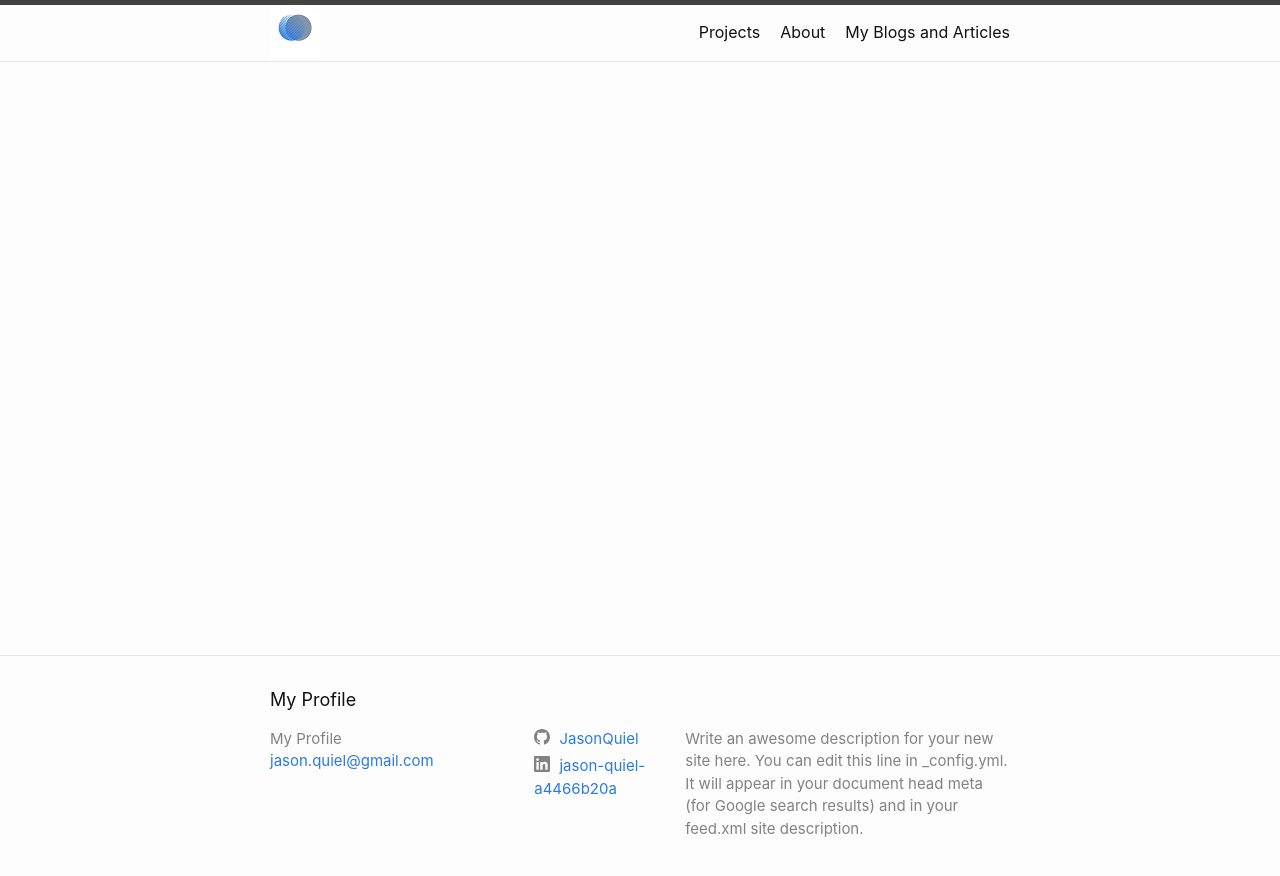
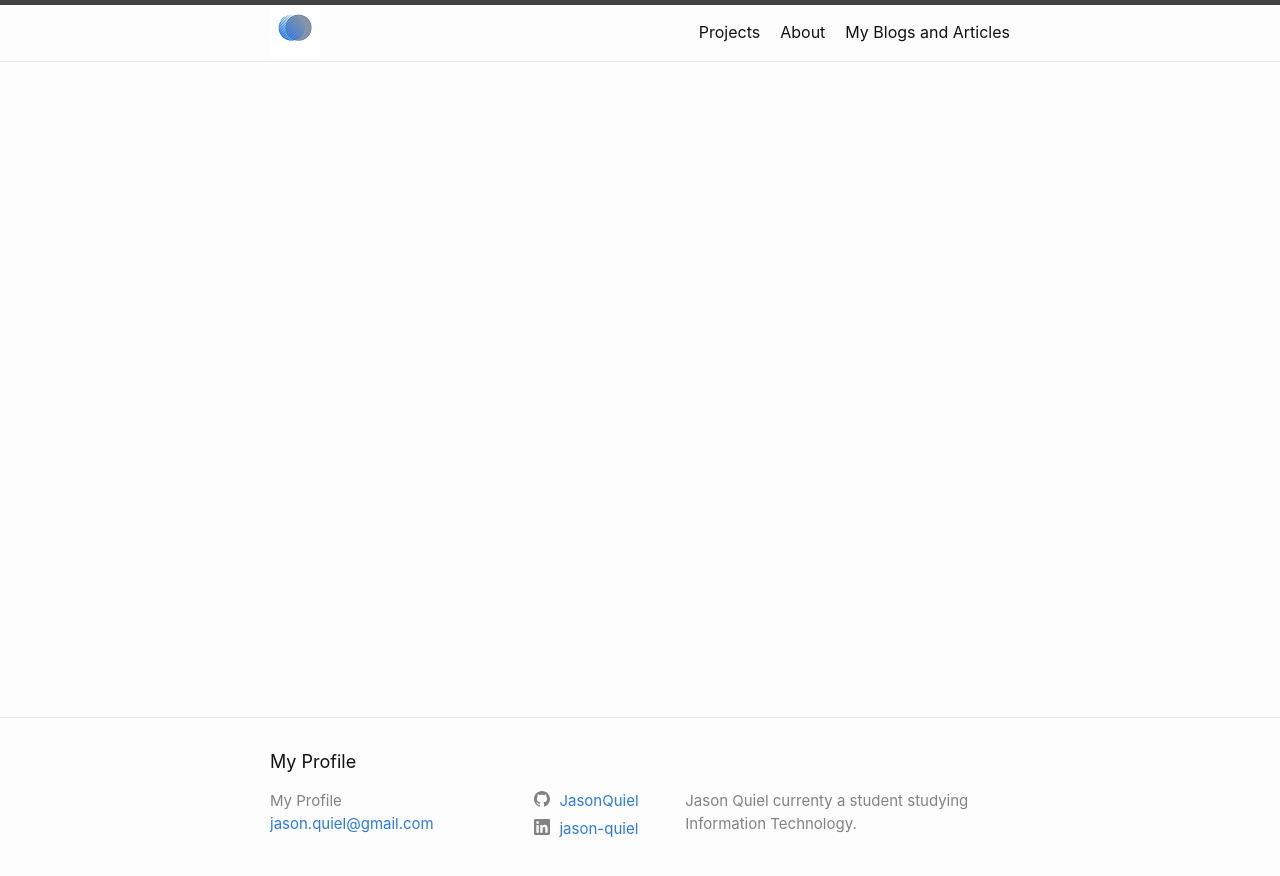
Before and after one commit to JasonQuiel/jasonquiel.github.io, a Jekyll site: the page built from index.markdown, in a window 1280 px wide. Shown: the top 876 px of the page. Built offline with Jekyll 4.4.1, drawn with Linux system fonts in a browser that asks for light colours.

Commit message:
my description

```diff
--- a/_config.yml
+++ b/_config.yml
@@ -22,14 +22,12 @@ title: My Profile
 title-logo: /images/title-logo.png
 email: jason.quiel@gmail.com
 description: >- # this means to ignore newlines until "baseurl:"
-  Write an awesome description for your new site here. You can edit this
-  line in _config.yml. It will appear in your document head meta (for
-  Google search results) and in your feed.xml site description.
+  Jason Quiel currenty a student studying Information Technology.
 baseurl: "" # the subpath of your site, e.g. /blog
 url: "" # the base hostname & protocol for your site, e.g. http://example.com
 
 #Social Tags I have added.
-linkedin_username: jason-quiel-a4466b20a
+linkedin_username: jason-quiel
 github_username:  JasonQuiel
 
 #adding Logo which isn't supported by default by theme. 50px seems to be the best
```
